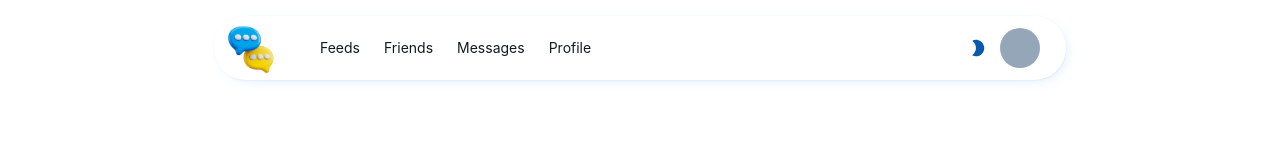
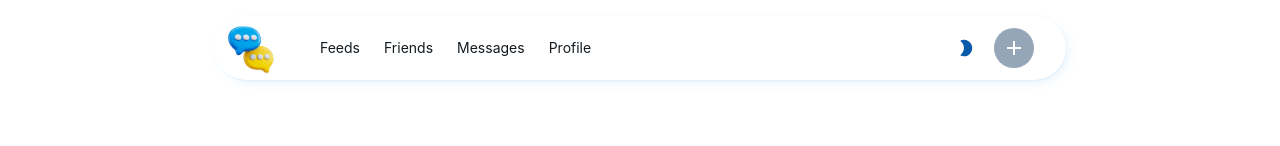
Before and after one commit to fikireab-m/ChitChatCafe, a React (Vite) app: page / in a window 1280 px wide. Shown: the top 146 px of the page. Built offline with nearby package versions, Linux system fonts and the light colour scheme; sample sign-in values are in the browser's storage.

Commit message:
popup menu

```diff
--- a/src/components/AppAppBar.jsx
+++ b/src/components/AppAppBar.jsx
@@ -14,7 +14,7 @@ import MenuIcon from "@mui/icons-material/Menu";
 import ToggleColorMode from "./ToggleColorMode";
 import AppIcon from "../assets/appIcon.png";
 import { useSelector } from "react-redux";
-import { Avatar, Fab, IconButton } from "@mui/material";
+import PopupMenu from "./PopupMenu";
 
 const logoStyle = {
   width: "64px",
@@ -108,7 +108,7 @@ function AppAppBar({ mode, toggleColorMode }) {
               }}
             >
               <ToggleColorMode mode={mode} toggleColorMode={toggleColorMode} />
-              {!user ? (
+              {user === null ? (
                 <>
                   <Button color="primary" variant="text" size="small">
                     Sign in
@@ -118,17 +118,7 @@ function AppAppBar({ mode, toggleColorMode }) {
                   </Button>
                 </>
               ) : (
-                <IconButton
-                  size="small"
-                  onClick={() => {}}
-                  sx={{ padding: "2px" }}
-                >
-                  <Avatar>
-                    <Typography variant="h5" fontWeight={900} color="text.primary">
-                      {user.fname?.slice(0, 1)}
-                    </Typography>
-                  </Avatar>
-                </IconButton>
+                <PopupMenu />
               )}
             </Box>
             <Box sx={{ display: { sm: "", md: "none" } }}>
@@ -168,6 +158,8 @@ function AppAppBar({ mode, toggleColorMode }) {
                   <MenuItem>Messages</MenuItem>
                   <MenuItem>Profile</MenuItem>
                   <Divider />
+                  {user === null ? (
+                    <>
                       <MenuItem>
                         <Button
                           color="primary"
@@ -186,6 +178,18 @@ function AppAppBar({ mode, toggleColorMode }) {
                           Sign in
                         </Button>
                       </MenuItem>
+                    </>
+                  ) : (
+                    <MenuItem>
+                      <Button
+                        color="primary"
+                        variant="outlined"
+                        sx={{ width: "100%" }}
+                      >
+                        Logout
+                      </Button>
+                    </MenuItem>
+                  )}
                 </Box>
               </Drawer>
             </Box>
--- /dev/null
+++ b/src/components/PopupMenu.jsx
@@ -0,0 +1,55 @@
+import * as React from "react";
+import Popover from "@mui/material/Popover";
+import Typography from "@mui/material/Typography";
+import Button from "@mui/material/Button";
+import { Avatar, Box, IconButton } from "@mui/material";
+import { Add } from "@mui/icons-material";
+
+export default function PopupMenu() {
+  const [anchorEl, setAnchorEl] = React.useState(null);
+
+  const handleClick = (event) => {
+    setAnchorEl(event.currentTarget);
+  };
+
+  const handleClose = () => {
+    setAnchorEl(null);
+  };
+
+  const open = Boolean(anchorEl);
+  const id = open ? "simple-popover" : undefined;
+
+  return (
+    <div>
+      <IconButton
+        aria-describedby={id}
+        variant="contained"
+        onClick={handleClick}
+      >
+        <Avatar>
+          <Add />
+        </Avatar>
+      </IconButton>
+      <Popover
+        id={id}
+        open={open}
+        anchorEl={anchorEl}
+        onClose={handleClose}
+        anchorOrigin={{
+          vertical: "bottom",
+          horizontal: "center",
+        }}
+        transformOrigin={{
+          vertical: "top",
+          horizontal: "center",
+        }}
+      >
+        <Box sx={{ mt: 1, p: 2, display:"flex", flexDirection:"column", alignItems:"flex-start" }}>
+          <Button variant="text" size="small">Notifications</Button>
+          <Button variant="text" size="small">Settings</Button>
+          <Button variant="text" size="small">Logout</Button>
+        </Box>
+      </Popover>
+    </div>
+  );
+}
```
Lines whose indentation alone changed are shown as unchanged.
